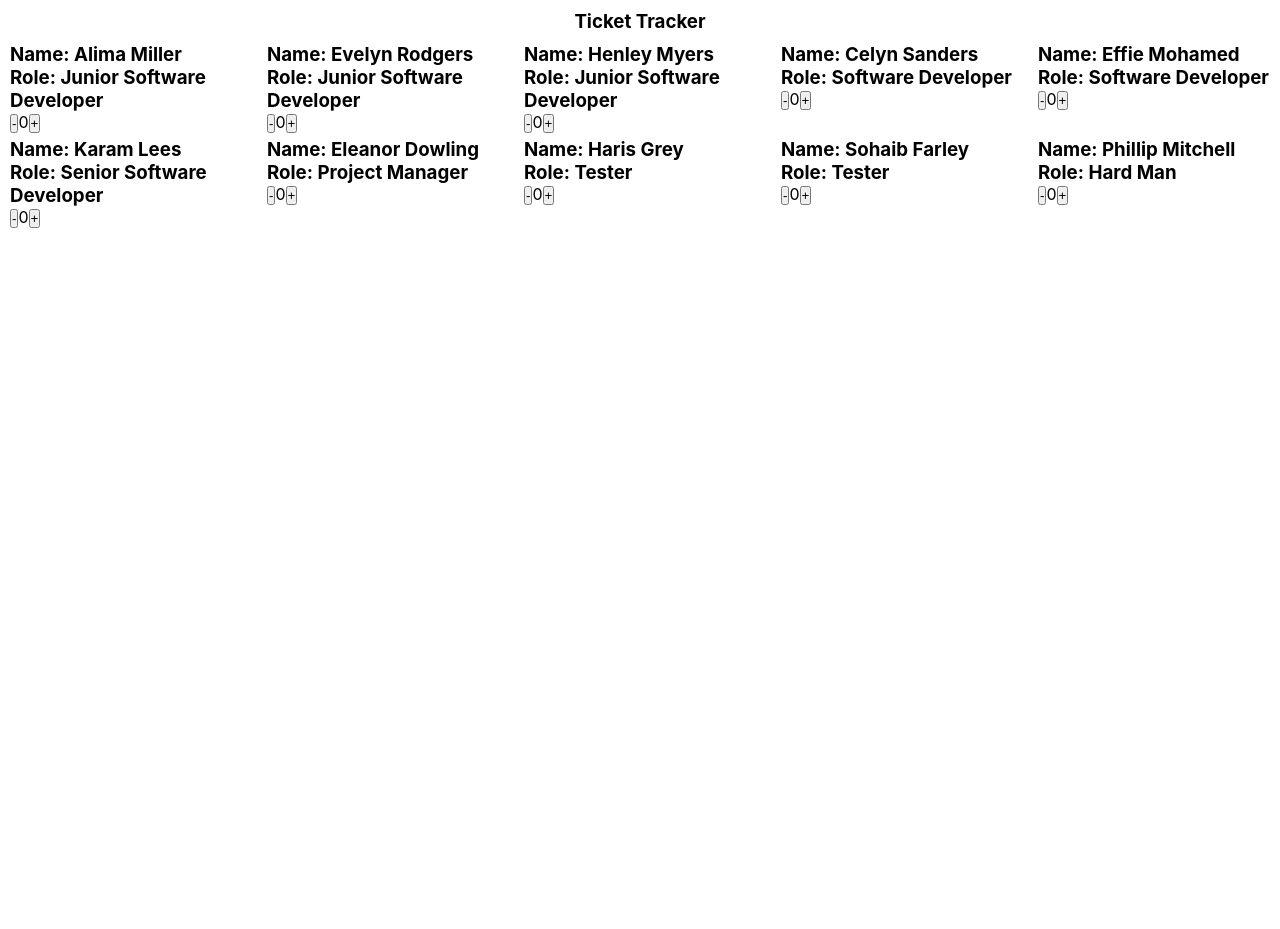
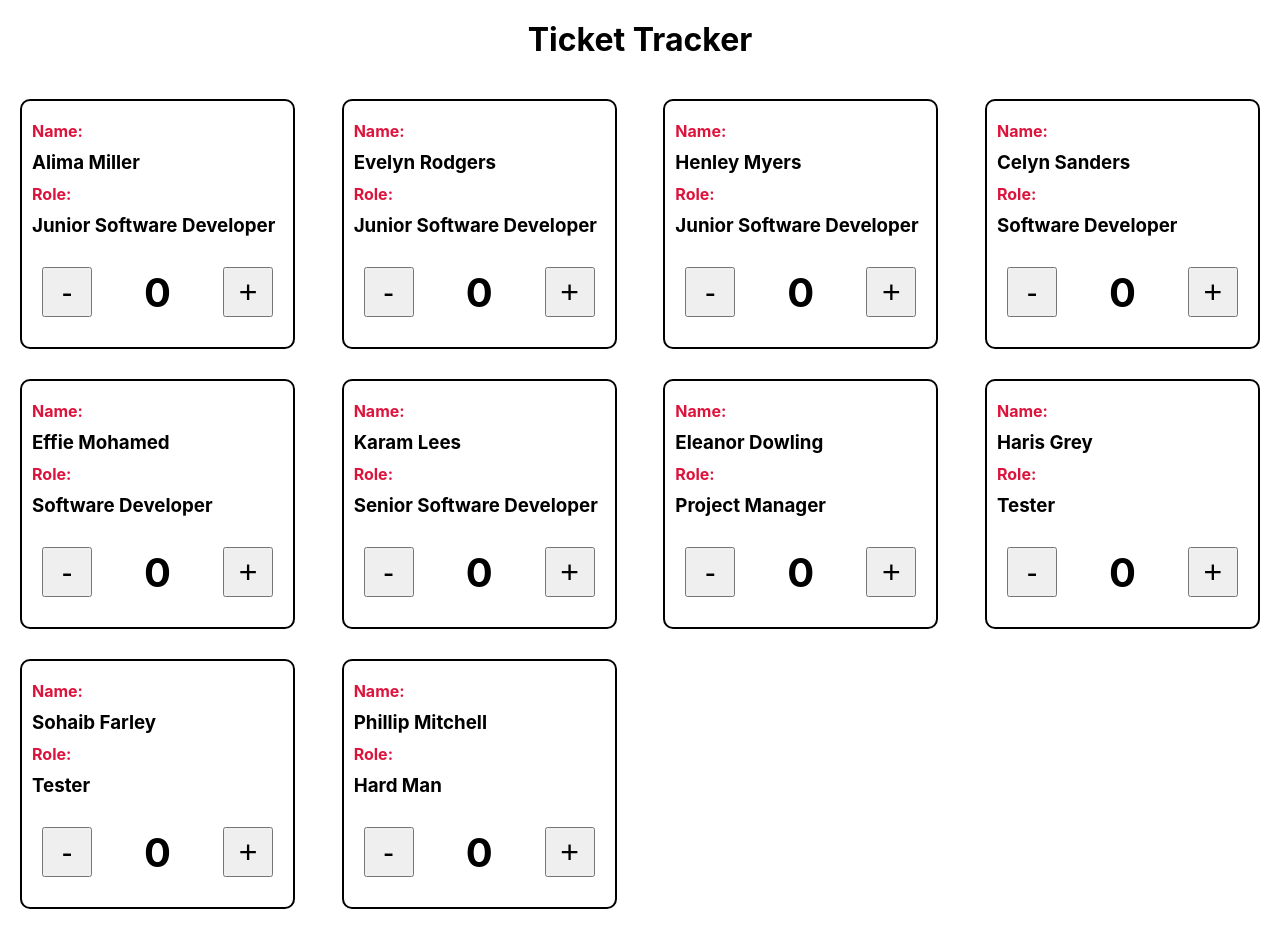
Before and after one commit to romanee-conti/javascript, a React (Create React App) app in the folder react/ticket-tracker/: page / in a window 1280 px wide. Before the commit the page ends 800 px from the top, so only its background shows below. Built offline with nearby package versions, Linux system fonts and the light colour scheme.

Commit message:
styling added

```diff
--- a/react/ticket-tracker/src/App.module.scss
+++ b/react/ticket-tracker/src/App.module.scss
@@ -2,13 +2,27 @@
     display: flex;
     justify-content: center;
     align-items: center;
-    margin: 10px 0;
+    margin: 20px 0;
 }
 
 .content {
+    max-width: 100vw;
     display: grid;
-    grid-template-columns: repeat(5, 20%);
-    grid-template-rows: repeat(2, auto);
-    gap: 5px;
-    margin: 10px;
-}
+    grid-template-columns: repeat(auto-fill, 275px);
+    gap: 30px;
+    justify-content: space-between;
+    min-height: 100%;
+    padding: 20px;
+
+    .card {
+      height: 250px;
+      width: 275px;
+      border: 2px solid black;
+      border-radius: 10px;
+
+      &:hover {
+        border-color: red;
+    }
+
+    }
+  }
--- a/react/ticket-tracker/src/components/Counter/Counter.jsx
+++ b/react/ticket-tracker/src/components/Counter/Counter.jsx
@@ -1,13 +1,15 @@
-import React from 'react'
+import React, { useState } from 'react';
+import styles from './Counter.module.scss';
 
 const Counter = () => {
-  return (
-    <div>
-        <button>-</button>
-        <span>0</span>
-        <button>+</button>
-    </div>
-  )
+    const [count, setCount] = useState(0);
+    return (
+        <div className={styles.counter}>
+            <button onClick={() => setCount(count - 1)}>-</button>
+            <h1>{count}</h1>
+            <button onClick={() => setCount(count + 1)}>+</button>
+        </div>
+    )
 }
 
 export default Counter
--- a/react/ticket-tracker/src/components/Counter/Counter.module.scss
+++ b/react/ticket-tracker/src/components/Counter/Counter.module.scss
@@ -0,0 +1,18 @@
+.counter {
+    display: flex;
+    flex-direction: row;
+    justify-content: space-between;
+    align-items: center;
+    padding: 10px;
+    width: 100%;
+
+    button {
+        font-size: 2rem;
+        height: 50px;
+        width: 50px;
+    }
+
+    h1 {
+        font-size: 2.5rem;
+    }
+}
--- a/react/ticket-tracker/src/components/EmployeeCard/EmployeeCard.jsx
+++ b/react/ticket-tracker/src/components/EmployeeCard/EmployeeCard.jsx
@@ -6,11 +6,15 @@ const EmployeeCard = (props) => {
     const {name, role} = props.data;
 
   return (
-    <div>
-        <h3>Name: {name}</h3>
-        <h3>Role: {role}</h3>
+    <main className={styles.employeeCard}>
+        <h4>Name:</h4>
+        <h3>{name}</h3>
+        <h4>Role:</h4>
+        <h3>{role}</h3>
+        <div className={styles.cardCounter}>
         < Counter />
-    </div>
+        </div>
+    </main>
   )
 }
 
--- a/react/ticket-tracker/src/components/EmployeeCard/EmployeeCard.module.scss
+++ b/react/ticket-tracker/src/components/EmployeeCard/EmployeeCard.module.scss
@@ -0,0 +1,17 @@
+.employeeCard {
+    padding: 10px;
+    display: flex;
+    justify-content: center;
+    flex-direction: column;
+
+    h4 {
+        padding: 10px 0;
+        color: crimson;
+    }
+
+    .cardCounter {
+        margin-top: 20px;
+        width: 100%;
+    }
+
+}
--- a/react/ticket-tracker/src/components/NavBar/NavBar.module.scss
+++ b/react/ticket-tracker/src/components/NavBar/NavBar.module.scss
@@ -0,0 +1,3 @@
+h1 {
+    font-size: 2rem;
+}
```
